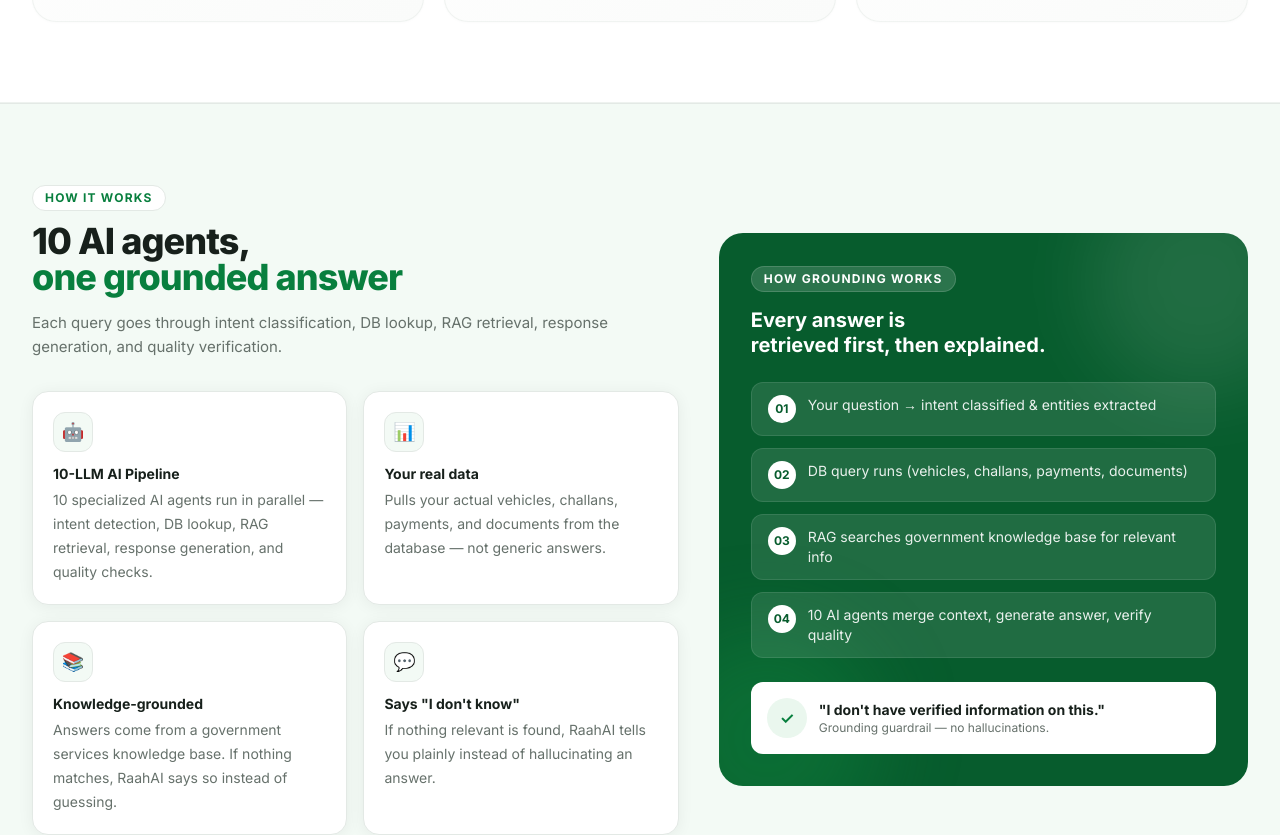
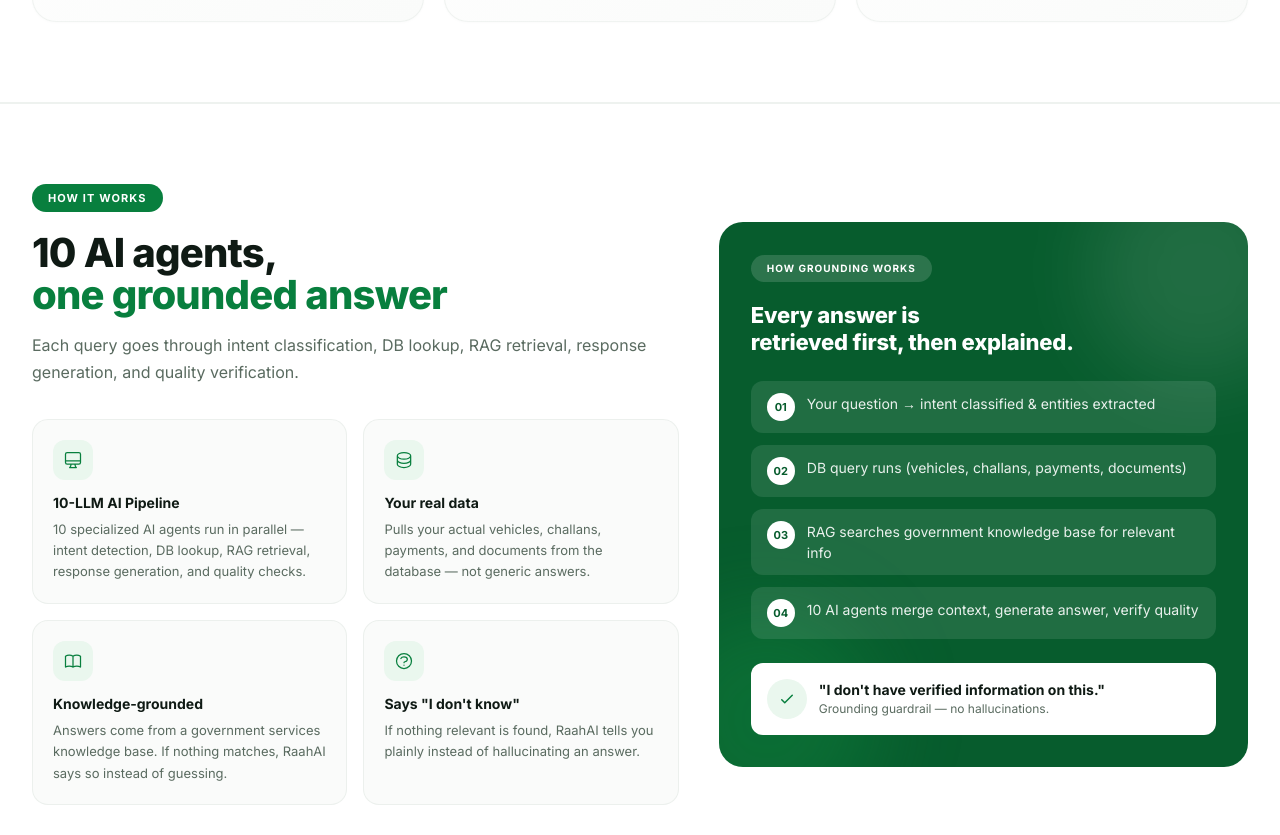
Before and after one commit to 1ehtishamtahir/RaahAI, a Next.js app in the folder frontend/: page / in a window 1280 px wide. Shown: the part 3644-4479 px from the top of the page. Built offline with nearby package versions, Linux system fonts and the light colour scheme; no server answers; a web font is replaced by a local one.

Commit message:
Redesign Trust section: professional header, SVG icons, refined layout

```diff
--- a/frontend/app/page.tsx
+++ b/frontend/app/page.tsx
@@ -345,41 +345,41 @@ export default function Home() {
       </section>
 
       {/* TRUST */}
-      <section id="trust" className="bg-[#F3FAF5] border-y border-[#E3E9E5]">
+      <section id="trust" className="bg-white border-y border-[#E3E9E5]/60">
         <div className="max-w-[1280px] mx-auto px-4 sm:px-6 lg:px-8 py-16 lg:py-20">
           <div className="grid lg:grid-cols-[1.1fr_0.9fr] gap-10 items-center">
             <div>
-              <div className="inline-flex bg-white border border-[#E3E9E5] rounded-full px-3 py-1 text-xs font-bold tracking-widest uppercase text-[#087F3E] mb-3">How It Works</div>
-              <h2 className="text-[28px] lg:text-[36px] font-[800] tracking-tight text-[#17201B] leading-none">
+              <div className="inline-flex items-center gap-2 bg-[#087F3E] rounded-full px-4 py-1.5 text-[11px] font-bold tracking-widest uppercase text-white mb-5">How It Works</div>
+              <h2 className="text-[32px] lg:text-[40px] font-[800] tracking-[-0.02em] leading-[1.05] text-[#0F1A14]">
                 10 AI agents,<br /><span className="text-[#087F3E]">one grounded answer</span>
               </h2>
-              <p className="text-[#66716B] mt-4 text-[15px] leading-6">
+              <p className="text-[#5A6B60] mt-4 text-[16px] leading-[1.7]">
                 Each query goes through intent classification, DB lookup, RAG retrieval, response generation, and quality verification.
               </p>
 
               <div className="mt-8 grid sm:grid-cols-2 gap-4">
                 {[
-                  { title: "10-LLM AI Pipeline", desc: "10 specialized AI agents run in parallel — intent detection, DB lookup, RAG retrieval, response generation, and quality checks.", icon: "🤖" },
-                  { title: "Your real data", desc: "Pulls your actual vehicles, challans, payments, and documents from the database — not generic answers.", icon: "📊" },
-                  { title: "Knowledge-grounded", desc: "Answers come from a government services knowledge base. If nothing matches, RaahAI says so instead of guessing.", icon: "📚" },
-                  { title: 'Says "I don\'t know"', desc: "If nothing relevant is found, RaahAI tells you plainly instead of hallucinating an answer.", icon: "💬" },
+                  { title: "10-LLM AI Pipeline", desc: "10 specialized AI agents run in parallel — intent detection, DB lookup, RAG retrieval, response generation, and quality checks.", icon: <svg width="20" height="20" fill="none" viewBox="0 0 24 24" stroke="#087F3E" strokeWidth="1.5"><path strokeLinecap="round" strokeLinejoin="round" d="M9.75 17L9 20l-1 1h8l-1-1-.75-3M3 13h18M5 17h14a2 2 0 002-2V5a2 2 0 00-2-2H5a2 2 0 00-2 2v10a2 2 0 002 2z" /></svg> },
+                  { title: "Your real data", desc: "Pulls your actual vehicles, challans, payments, and documents from the database — not generic answers.", icon: <svg width="20" height="20" fill="none" viewBox="0 0 24 24" stroke="#087F3E" strokeWidth="1.5"><path strokeLinecap="round" strokeLinejoin="round" d="M4 7v10c0 2.21 3.582 4 8 4s8-1.79 8-4V7M4 7c0 2.21 3.582 4 8 4s8-1.79 8-4M4 7c0-2.21 3.582-4 8-4s8 1.79 8 4m0 5c0 2.21-3.582 4-8 4s-8-1.79-8-4" /></svg> },
+                  { title: "Knowledge-grounded", desc: "Answers come from a government services knowledge base. If nothing matches, RaahAI says so instead of guessing.", icon: <svg width="20" height="20" fill="none" viewBox="0 0 24 24" stroke="#087F3E" strokeWidth="1.5"><path strokeLinecap="round" strokeLinejoin="round" d="M12 6.253v13m0-13C10.832 5.477 9.246 5 7.5 5S4.168 5.477 3 6.253v13C4.168 18.477 5.754 18 7.5 18s3.332.477 4.5 1.253m0-13C13.168 5.477 14.754 5 16.5 5c1.747 0 3.332.477 4.5 1.253v13C19.832 18.477 18.247 18 16.5 18c-1.746 0-3.332.477-4.5 1.253" /></svg> },
+                  { title: 'Says "I don\'t know"', desc: "If nothing relevant is found, RaahAI tells you plainly instead of hallucinating an answer.", icon: <svg width="20" height="20" fill="none" viewBox="0 0 24 24" stroke="#087F3E" strokeWidth="1.5"><path strokeLinecap="round" strokeLinejoin="round" d="M8.228 9c.549-1.165 2.03-2 3.772-2 2.21 0 4 1.343 4 3 0 1.4-1.278 2.575-3.006 2.907-.542.104-.994.54-.994 1.093m0 3h.01M21 12a9 9 0 11-18 0 9 9 0 0118 0z" /></svg> },
                 ].map((it) => (
-                  <div key={it.title} className="bg-white rounded-2xl border border-[#E3E9E5] p-5 shadow-soft">
-                    <div className="w-10 h-10 rounded-xl bg-[#F3FAF5] border border-[#E3E9E5] flex items-center justify-center text-lg">{it.icon}</div>
-                    <h3 className="font-bold text-sm text-[#17201B] mt-3">{it.title}</h3>
-                    <p className="text-sm text-[#66716B] leading-6 mt-1">{it.desc}</p>
+                  <div key={it.title} className="bg-[#FAFBFA] rounded-[16px] border border-[#E3E9E5]/60 p-5 hover:shadow-[0_8px_24px_rgba(0,0,0,0.04)] transition-all duration-300">
+                    <div className="w-10 h-10 rounded-xl bg-[#EAF7EE] flex items-center justify-center">{it.icon}</div>
+                    <h3 className="font-bold text-[14px] text-[#0F1A14] mt-3">{it.title}</h3>
+                    <p className="text-[13px] text-[#5A6B60] leading-[1.65] mt-1.5">{it.desc}</p>
                   </div>
                 ))}
               </div>
             </div>
 
             <div className="relative">
-              <div className="bg-[#075C2D] rounded-[24px] p-6 lg:p-8 text-white relative overflow-hidden">
+              <div className="bg-[#075C2D] rounded-[24px] p-7 lg:p-8 text-white relative overflow-hidden">
                 <div className="absolute -top-16 -right-16 w-56 h-56 bg-white/10 rounded-full blur-2xl" />
                 <div className="absolute -bottom-16 -left-16 w-56 h-56 bg-[#159447]/30 rounded-full blur-2xl" />
                 <div className="relative">
-                  <div className="inline-flex bg-white/15 border border-white/15 rounded-full px-3 py-1 text-xs font-bold tracking-widest uppercase">How grounding works</div>
-                  <h3 className="text-xl font-bold mt-4 leading-tight">
+                  <div className="inline-flex items-center gap-2 bg-white/15 rounded-full px-4 py-1.5 text-[10px] font-bold tracking-widest uppercase">How grounding works</div>
+                  <h3 className="text-[22px] font-[800] mt-5 leading-tight tracking-[-0.01em]">
                     Every answer is<br />retrieved first, then explained.
                   </h3>
                   <div className="mt-6 space-y-3">
@@ -389,17 +389,19 @@ export default function Home() {
                       { k: "03", t: "RAG searches government knowledge base for relevant info" },
                       { k: "04", t: "10 AI agents merge context, generate answer, verify quality" },
                     ].map((r) => (
-                      <div key={r.k} className="flex gap-3 bg-white/10 border border-white/10 rounded-xl px-4 py-3">
-                        <span className="w-7 h-7 rounded-full bg-white text-[#075C2D] flex items-center justify-center text-xs font-bold shrink-0">{r.k}</span>
-                        <span className="text-sm leading-5 opacity-90">{r.t}</span>
+                      <div key={r.k} className="flex gap-3 bg-white/10 rounded-xl px-4 py-3">
+                        <span className="w-7 h-7 rounded-full bg-white text-[#075C2D] flex items-center justify-center text-[11px] font-bold shrink-0">{r.k}</span>
+                        <span className="text-[14px] leading-[1.5] opacity-90">{r.t}</span>
                       </div>
                     ))}
                   </div>
-                  <div className="mt-6 bg-white rounded-xl p-4 text-[#17201B] flex items-center gap-3">
-                    <div className="w-10 h-10 rounded-full bg-[#EAF7EE] flex items-center justify-center text-[#087F3E] font-bold">✓</div>
+                  <div className="mt-6 bg-white rounded-xl p-4 text-[#0F1A14] flex items-center gap-3">
+                    <div className="w-10 h-10 rounded-full bg-[#EAF7EE] flex items-center justify-center shrink-0">
+                      <svg width="18" height="18" fill="none" viewBox="0 0 24 24" stroke="#087F3E" strokeWidth="2"><path strokeLinecap="round" strokeLinejoin="round" d="M5 13l4 4L19 7" /></svg>
+                    </div>
                     <div>
-                      <div className="text-sm font-bold">&quot;I don&apos;t have verified information on this.&quot;</div>
-                      <div className="text-xs text-[#66716B]">Grounding guardrail — no hallucinations.</div>
+                      <div className="text-[14px] font-bold">&quot;I don&apos;t have verified information on this.&quot;</div>
+                      <div className="text-[12px] text-[#5A6B60]">Grounding guardrail — no hallucinations.</div>
                     </div>
                   </div>
                 </div>
```
